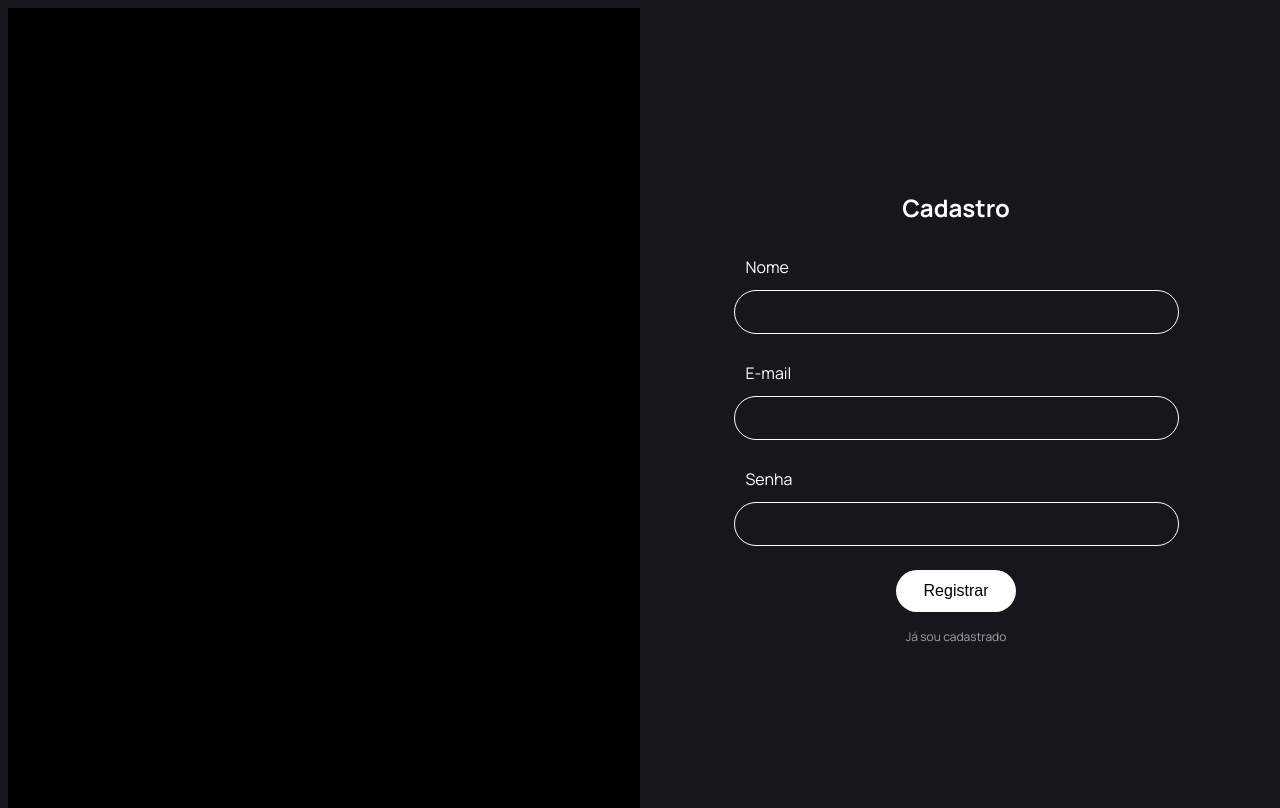
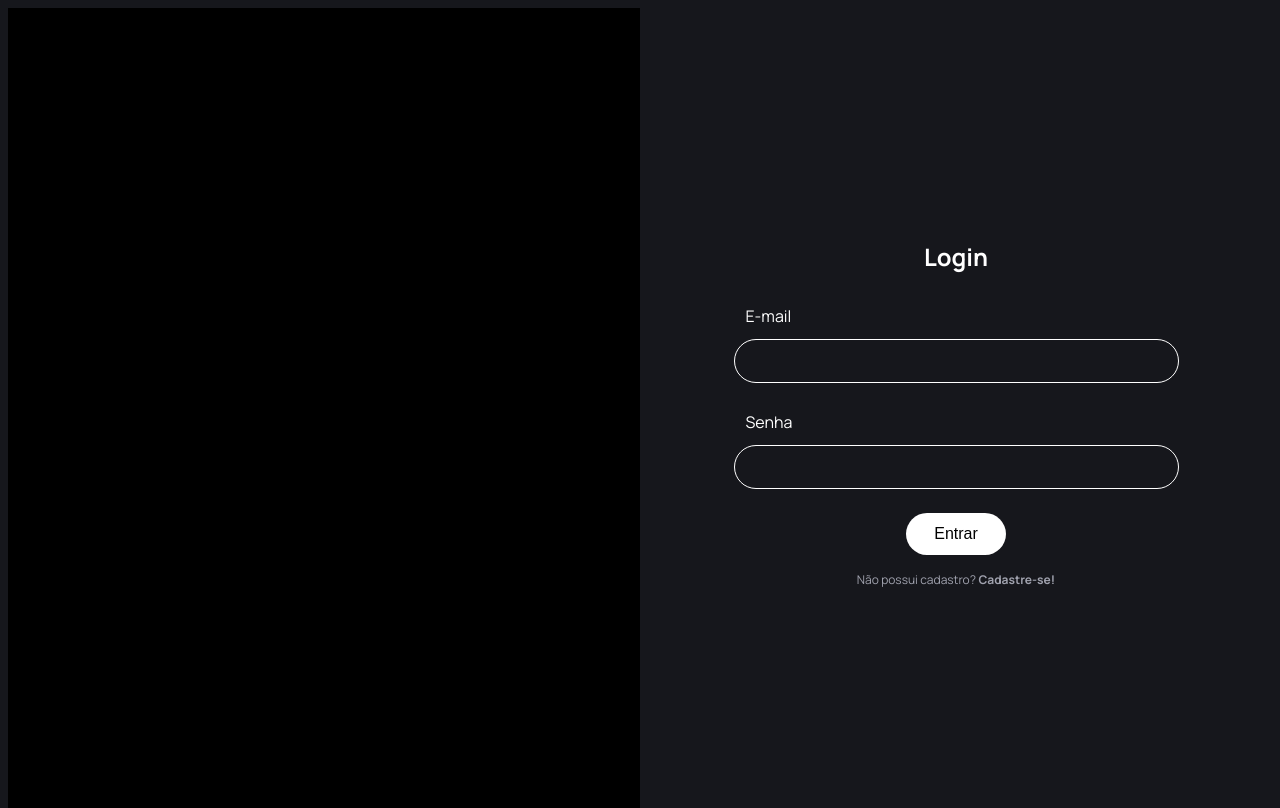
Before and after one commit to JoaoDaGaita/puf-web, a React (Create React App) app in the folder web/: page / in a window 1280 px wide. Built offline with nearby package versions, Linux system fonts and the light colour scheme.

Commit message:
feat: login form

```diff
--- /dev/null
+++ b/web/src/pages/Login/Form/index.js
@@ -0,0 +1,94 @@
+import * as React from 'react'
+import axios from 'axios'
+import * as yup from 'yup'
+import { useFormik } from 'formik'
+import { Field, Box, Button, font, margin } from '~/components'
+
+import styled from 'styled-components'
+
+const Link = styled('a')`
+  text-decoration: none;
+  ${font}
+  ${margin}
+`
+
+const validationSchema = yup.object().shape({
+  username: yup
+    .string()
+    .required('Informe seu email')
+    .email('Campo email obrigatorio'),
+  password: yup.string().required('Campo password obrigatório'),
+})
+
+export const Form = () => {
+  const onSubmit = async values => {
+    try {
+      await axios.get('http://localhost:9901/login', {
+        auth: values,
+      })
+    } catch (error) {
+      console.log(error)
+    }
+  }
+
+  const {
+    values,
+    errors,
+    touched,
+    handleBlur,
+    handleChange,
+    isSubmitting,
+    handleSubmit,
+  } = useFormik({
+    onSubmit,
+    validationSchema,
+    initialValues: {
+      username: '',
+      password: '',
+    },
+  })
+
+  return (
+    <form onSubmit={handleSubmit}>
+      <Field
+        type="text"
+        name="username"
+        label="E-mail"
+        mb={3}
+        value={values.username}
+        onChange={handleChange}
+        onBlur={handleBlur}
+        disable={isSubmitting}
+        error={touched.username && errors.username}
+      />
+      <Field
+        type="password"
+        name="password"
+        label="Senha"
+        mb={3}
+        value={values.password}
+        onChange={handleChange}
+        onBlur={handleBlur}
+        disable={isSubmitting}
+        error={touched.password && errors.password}
+      />
+      <Box flexbox="column" center>
+        <Button
+          type="submit"
+          disable={isSubmitting}
+          loading={isSubmitting}
+          m={1}
+        >
+          Entrar
+        </Button>
+
+        <Box color="gray" fontSize={1} m={1}>
+          Não possui cadastro?{' '}
+          <Link href="#" fontWeight="bold" color="gray">
+            Cadastre-se!
+          </Link>
+        </Box>
+      </Box>
+    </form>
+  )
+}
--- /dev/null
+++ b/web/src/pages/Login/index.js
@@ -0,0 +1,27 @@
+import * as React from 'react'
+import styled from 'styled-components'
+
+import { Form } from './Form'
+import { Box, font } from '~/components'
+
+const Title = styled('h2')`
+  ${font}
+`
+
+const CenteredBox = ({ children, ...props }) => (
+  <Box {...props} flex={1} flexbox="column" center>
+    <Box style={{ width: 445 }}>{children}</Box>
+  </Box>
+)
+
+export const Login = () => {
+  return (
+    <Box flex={1} flexbox>
+      <CenteredBox bg="black"></CenteredBox>
+      <CenteredBox>
+        <Title textAlign="center">Login </Title>
+        <Form />
+      </CenteredBox>
+    </Box>
+  )
+}
--- a/web/src/pages/index.js
+++ b/web/src/pages/index.js
@@ -1,14 +1,14 @@
 import * as React from 'react'
 import { Theme } from '~/components'
 
-import { SignUp } from '../pages/SignUp'
+//import { SignUp } from '../pages/SignUp'
 
-//import { Login } from './Login'
+import { Login } from './Login'
 
 export const App = () => {
   return (
     <Theme>
-      <SignUp />
+      <Login />
     </Theme>
   )
 }
```
